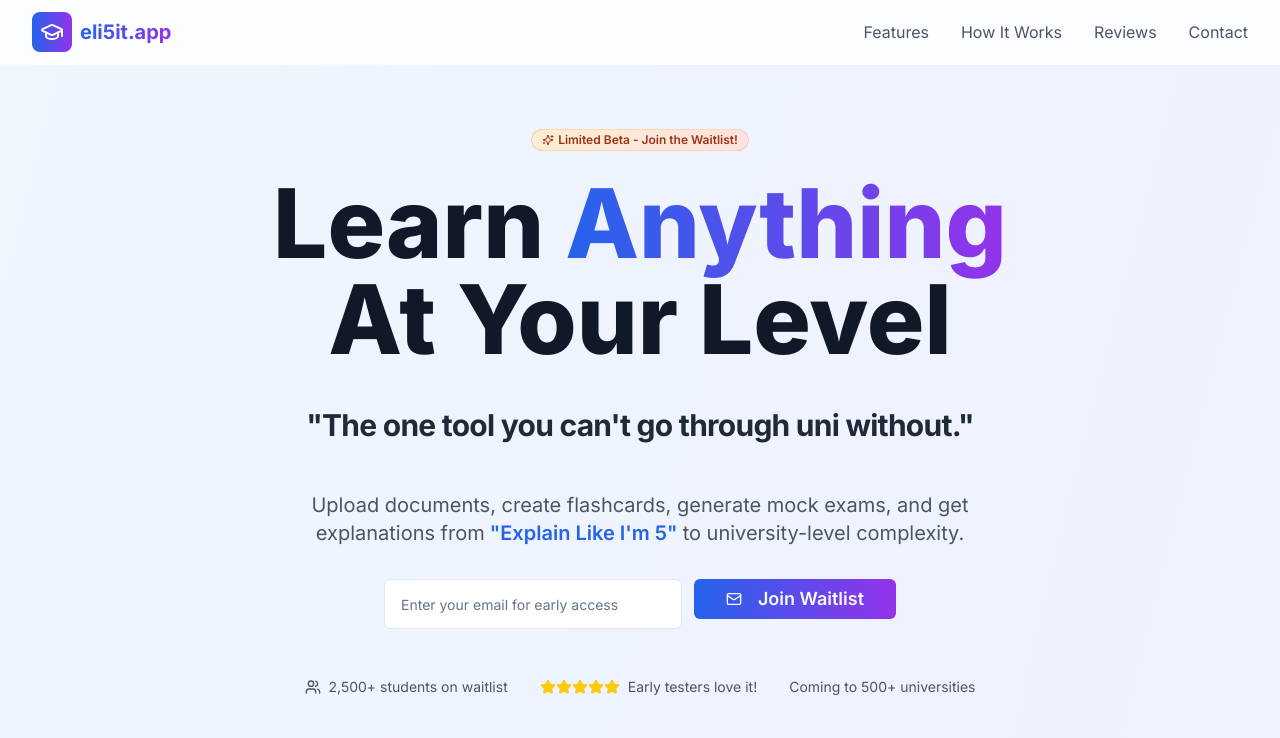
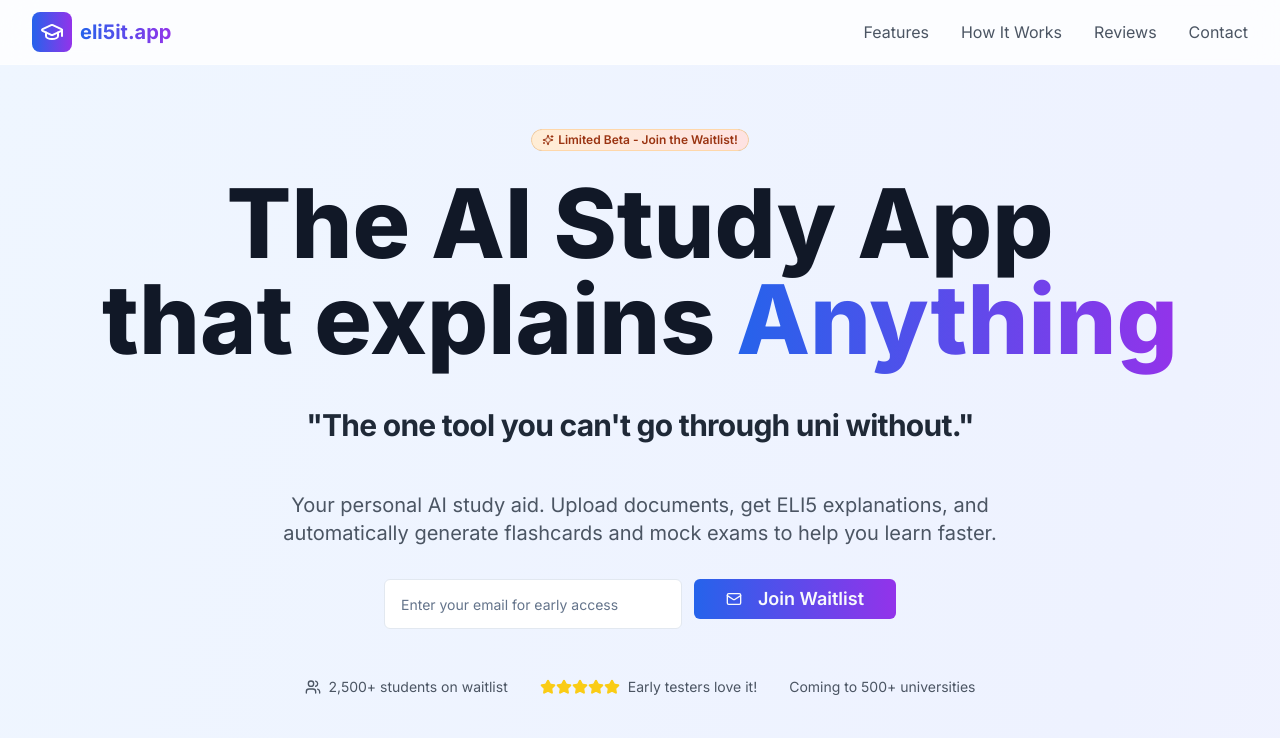
Before and after one commit to bigocox1970/eli5it, a React (Vite) app: page / in a window 1280 px wide. Shown: the top 738 px of the page. Built offline with nearby package versions, Linux system fonts and the light colour scheme.

Commit message:
feat: improve SEO for target keywords

```diff
--- a/index.html
+++ b/index.html
@@ -3,19 +3,19 @@
   <head>
     <meta charset="UTF-8" />
     <meta name="viewport" content="width=device-width, initial-scale=1.0" />
-    <title>eli5it.app - The Ultimate Study Companion</title>
-    <meta name="description" content="Upload documents and get explanations from ELI5 to university level. The one learning tool you can't go through uni without." />
+    <title>eli5it.app: AI Study App & ELI5 Study Aid</title>
+    <meta name="description" content="The ultimate AI study app for ELI5 explanations. eli5it.app is the study aid that helps you learn faster by breaking down complex topics. Create flashcards, notes, and mock exams." />
     <meta name="author" content="eli5it.app" />
 
-    <meta property="og:title" content="eli5it.app - The Ultimate Study Companion" />
-    <meta property="og:description" content="Upload documents and get explanations from ELI5 to university level. The one learning tool you can't go through uni without." />
+    <meta property="og:title" content="eli5it.app: AI Study App & ELI5 Study Aid" />
+    <meta property="og:description" content="The ultimate AI study app for ELI5 explanations. eli5it.app is the study aid that helps you learn faster." />
     <meta property="og:type" content="website" />
     <meta property="og:image" content="/social-preview.png" />
 
     <meta name="twitter:card" content="summary_large_image" />
     <meta name="twitter:site" content="@eli5it_app" />
-    <meta name="twitter:title" content="eli5it.app - The Ultimate Study Companion" />
-    <meta name="twitter:description" content="Upload documents and get explanations from ELI5 to university level. The one learning tool you can't go through uni without." />
+    <meta name="twitter:title" content="eli5it.app: AI Study App & ELI5 Study Aid" />
+    <meta name="twitter:description" content="The ultimate AI study app for ELI5 explanations. eli5it.app is the study aid that helps you learn faster." />
     <meta name="twitter:image" content="/social-preview.png" />
 
     <!-- Favicon and App Icons -->
@@ -30,6 +30,28 @@
     <link rel="preconnect" href="https://fonts.googleapis.com">
     <link rel="preconnect" href="https://fonts.gstatic.com" crossorigin>
     <link href="https://fonts.googleapis.com/css2?family=Inter:wght@300;400;500;600;700;800;900&display=swap" rel="stylesheet">
+
+    <!-- Structured Data for SEO -->
+    <script type="application/ld+json">
+    {
+      "@context": "https://schema.org",
+      "@type": "SoftwareApplication",
+      "name": "eli5it.app",
+      "applicationCategory": "EducationalApplication",
+      "operatingSystem": "Web",
+      "description": "An AI-powered study app and study aid that provides ELI5 (Explain Like I'm 5) explanations for complex topics to help students learn faster.",
+      "aggregateRating": {
+        "@type": "AggregateRating",
+        "ratingValue": "4.9",
+        "reviewCount": "50"
+      },
+      "offers": {
+        "@type": "Offer",
+        "price": "0",
+        "priceCurrency": "USD"
+      }
+    }
+    </script>
   </head>
 
   <body>
--- a/src/components/Hero.tsx
+++ b/src/components/Hero.tsx
@@ -53,12 +53,12 @@ const Hero = () => {
           </Badge>
 
           <h1 className="text-5xl md:text-7xl lg:text-8xl font-extrabold text-gray-900 mb-6 leading-tight">
-            Learn{" "}
+            The AI Study App
+            <br />
+            that explains{" "}
             <span className="bg-gradient-to-r from-blue-600 to-purple-600 bg-clip-text text-transparent">
               Anything
             </span>
-            <br />
-            At Your Level
           </h1>
 
           <div className="mb-12 mt-10">
@@ -68,9 +68,8 @@ const Hero = () => {
           </div>
 
           <p className="text-lg md:text-xl text-gray-600 mb-8 max-w-3xl mx-auto leading-relaxed">
-            Upload documents, create flashcards, generate mock exams, and get explanations from
-            <span className="font-semibold text-blue-600"> "Explain Like I'm 5" </span>
-            to university-level complexity.
+            Your personal AI study aid. Upload documents, get ELI5 explanations, and automatically
+            generate flashcards and mock exams to help you learn faster.
           </p>
 
           {/* Email Collection Form */}
```
